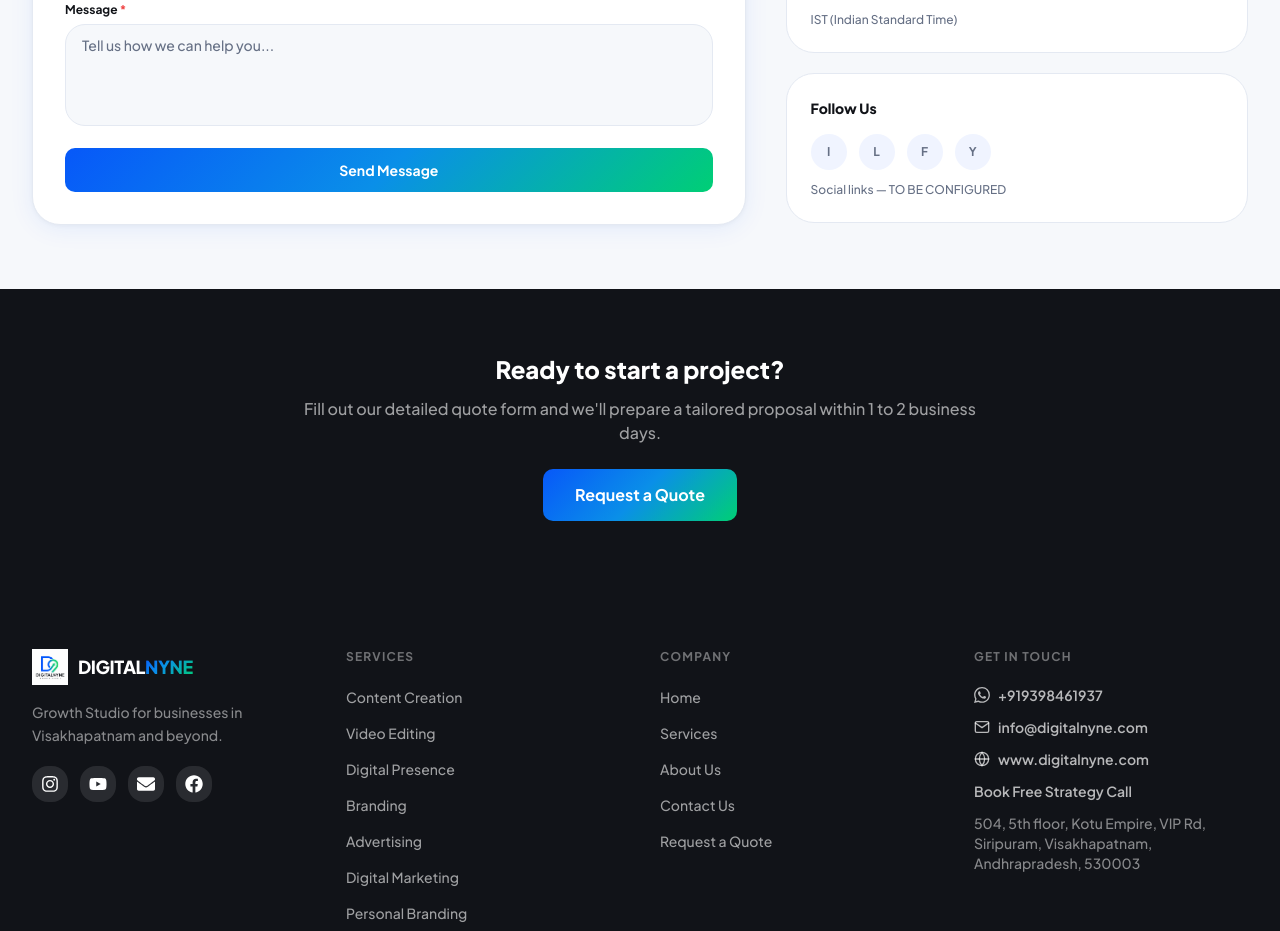
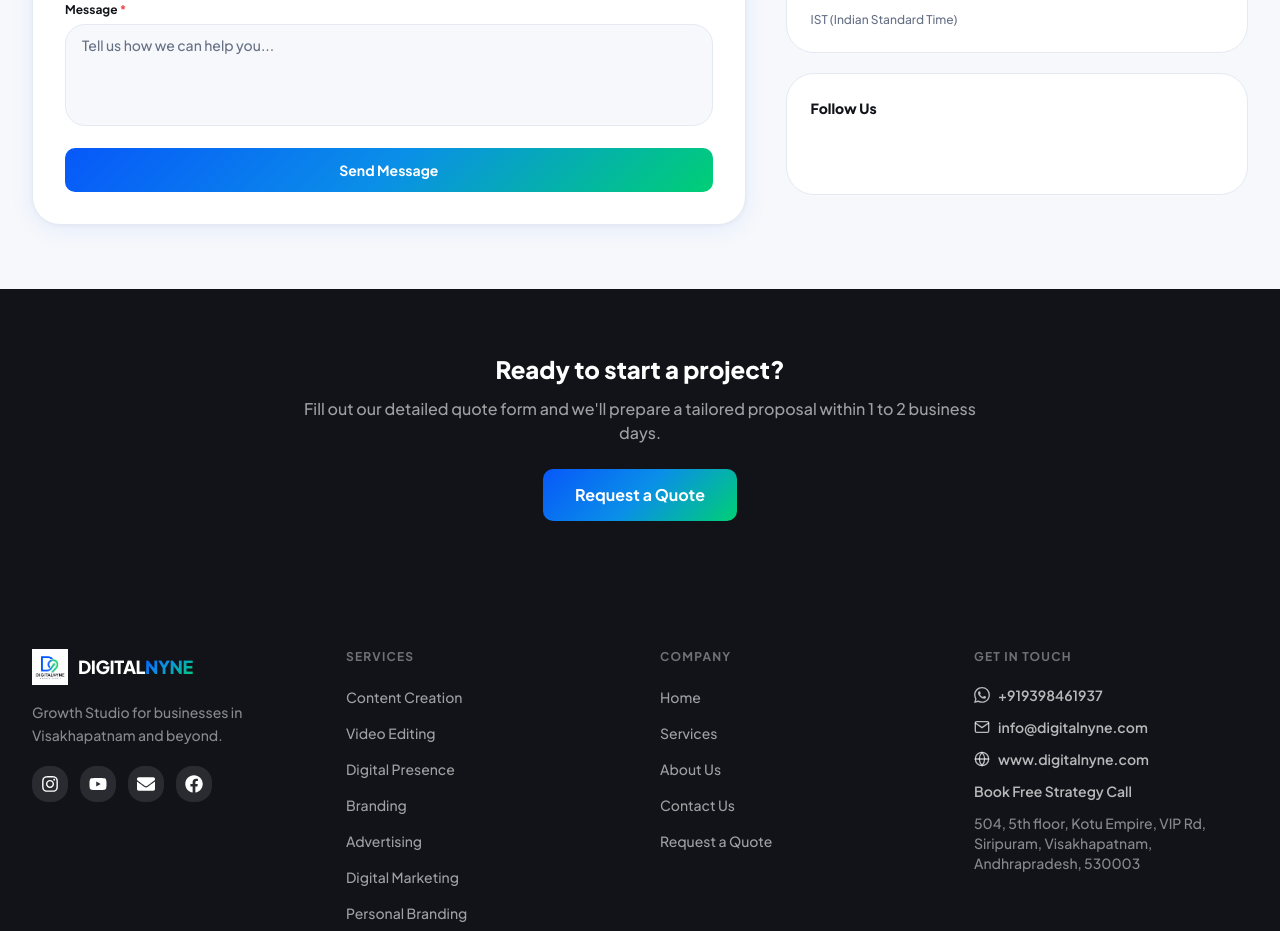
Before and after one commit to digitalnyne-byte/Testing, a Next.js app: page /contact in a window 1280 px wide. Shown: the part 1160-2091 px from the top of the page. Built offline with nearby package versions, Linux system fonts and the light colour scheme.

Commit message:
Update page.tsx
Add Social links in contact page

```diff
--- a/src/app/contact/page.tsx
+++ b/src/app/contact/page.tsx
@@ -7,6 +7,7 @@ import WhatsAppWidget from '@/components/WhatsAppWidget';
 import BackArrow from '@/components/BackArrow';
 import { createClient } from '@/lib/supabase/client';
 import { trackEvent } from '@/lib/analytics';
+import { FaInstagram, FaYoutube, FaEnvelope, FaFacebook } from 'react-icons/fa';
 
 const WHATSAPP_NUMBER = '919398461937';
 const WHATSAPP_DISPLAY = '+919398461937';
@@ -406,13 +407,49 @@ export default function ContactPage() {
                 <div className="bg-card border border-border rounded-2xl p-6">
                   <h3 className="text-sm font-extrabold text-foreground mb-4">Follow Us</h3>
                   <div className="flex gap-3">
-                    {['Instagram', 'LinkedIn', 'Facebook', 'YouTube'].map((s) => (
-                      <div key={s} title={`${s} — TO BE CONFIGURED`} className="w-9 h-9 rounded-xl bg-muted flex items-center justify-center cursor-pointer hover:bg-primary/10 transition-colors">
-                        <span className="text-xs font-bold text-muted-foreground">{s[0]}</span>
-                      </div>
-                    ))}
-                  </div>
-                  <p className="text-xs text-muted-foreground mt-3 font-medium">Social links — TO BE CONFIGURED</p>
+  {/* Instagram */}
+  <a
+    href="https://www.instagram.com/digitalnyne_growth_studio?igsh=dXhzdzdvOTExZ3Ay"
+    target="_blank"
+    rel="noopener noreferrer"
+    aria-label="Instagram"
+    className="w-9 h-9 rounded-lg bg-white/10 hover:bg-primary transition-colors flex items-center justify-center"
+  >
+    <FaInstagram className="text-white text-lg" />
+  </a>
+
+  {/* YouTube */}
+  <a
+    href="https://youtube.com/@digitalnynegrowthstudio?si=YvcfAvwctvynralz"
+    target="_blank"
+    rel="noopener noreferrer"
+    aria-label="YouTube"
+    className="w-9 h-9 rounded-lg bg-white/10 hover:bg-primary transition-colors flex items-center justify-center"
+  >
+    <FaYoutube className="text-white text-lg" />
+  </a>
+
+  {/* Email */}
+  <a
+    href="mailto:info@digitalnyne.com"
+    aria-label="Email"
+    className="w-9 h-9 rounded-lg bg-white/10 hover:bg-primary transition-colors flex items-center justify-center"
+  >
+    <FaEnvelope className="text-white text-lg" />
+  </a>
+
+  {/* FaceBook*/}
+    <a
+    href="https://www.facebook.com/share/1DHB7rfiZb/"
+    target="_blank"
+    rel="noopener noreferrer"
+    aria-label="FaceBook"
+    className="w-9 h-9 rounded-lg bg-white/10 hover:bg-primary transition-colors flex items-center justify-center"
+  >
+    <FaFacebook className="text-white text-lg" />
+  </a>
+</div>
+
                 </div>
               </div>
             </div>
```
